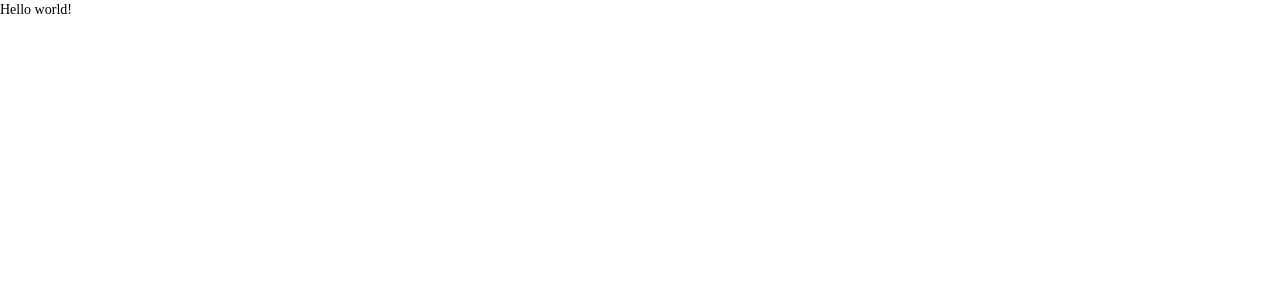
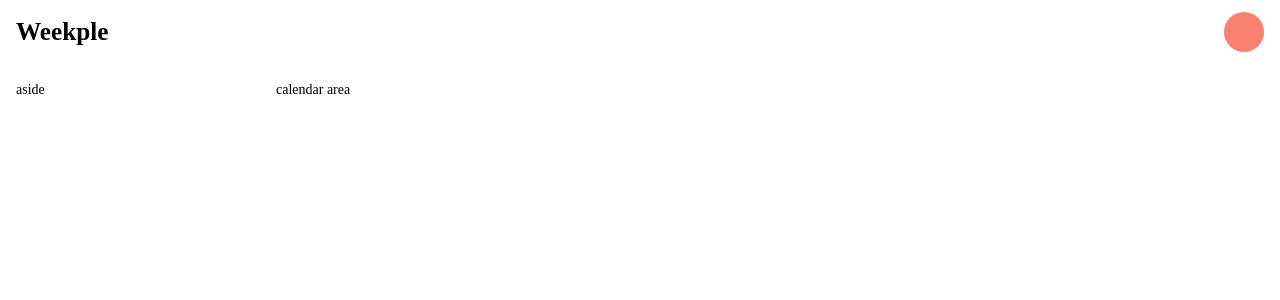
Before and after one commit to thisyujeong/calendar-system-practice, a Next.js app: page / in a window 1280 px wide. Shown: the top 300 px of the page. Built offline with nearby package versions, Linux system fonts and the light colour scheme.

Commit message:
add: layout components

```diff
--- /dev/null
+++ b/components/layout/Aside.style.ts
@@ -0,0 +1,5 @@
+import styled from '@emotion/styled';
+
+export const AsideContainer = styled.section`
+  padding: 16px;
+`;
--- /dev/null
+++ b/components/layout/Aside.tsx
@@ -0,0 +1,11 @@
+import { AsideContainer } from './Aside.style';
+
+type AsideProps = {
+  children: React.ReactNode | undefined;
+};
+
+const Aside = ({ children }: AsideProps) => {
+  return <AsideContainer>{children}</AsideContainer>;
+};
+
+export default Aside;
--- /dev/null
+++ b/components/layout/Container.style.ts
@@ -0,0 +1,17 @@
+import styled from '@emotion/styled';
+import { Common } from '../../styles/common';
+
+export const Container = styled.div`
+  position: relative;
+`;
+
+export const Content = styled.div`
+  position: relative;
+  display: grid;
+  grid-template-columns: 260px 1fr;
+  height: ${Common.layout.bodyHeight};
+`;
+
+export const Main = styled.main`
+  padding: 16px;
+`;
--- /dev/null
+++ b/components/layout/Container.tsx
@@ -0,0 +1,23 @@
+import Aside from './Aside';
+import { Container, Content, Main } from './Container.style';
+import Header from './Header';
+
+type LayoutProps = {
+  children: React.ReactNode | undefined;
+};
+
+const LayoutContianer = ({ children }: LayoutProps) => {
+  return (
+    <Container>
+      <Header />
+      <Content>
+        <Aside>
+          <h1>aside</h1>
+        </Aside>
+        <Main>{children}</Main>
+      </Content>
+    </Container>
+  );
+};
+
+export default LayoutContianer;
--- /dev/null
+++ b/components/layout/Header.style.ts
@@ -0,0 +1,29 @@
+import styled from '@emotion/styled';
+
+export const HeaderContainer = styled.div`
+  position: relative;
+  width: 100%;
+  padding: 12px 16px;
+  display: flex;
+  justify-content: space-between;
+  align-items: center;
+`;
+
+export const HeaderTitle = styled.h1`
+  font-size: 1.8rem;
+  font-weight: bold;
+  line-height: 1;
+`;
+
+export const HeaderToolbar = styled.div`
+  display: flex;
+  align-items: center;
+`;
+
+export const Profile = styled.div`
+  position: relative;
+  width: 40px;
+  height: 40px;
+  border-radius: 100%;
+  background-color: salmon;
+`;
--- /dev/null
+++ b/components/layout/Header.tsx
@@ -0,0 +1,14 @@
+import { HeaderContainer, HeaderTitle, HeaderToolbar, Profile } from './Header.style';
+
+const Header = () => {
+  return (
+    <HeaderContainer>
+      <HeaderTitle>Weekple</HeaderTitle>
+      <HeaderToolbar>
+        <Profile></Profile>
+      </HeaderToolbar>
+    </HeaderContainer>
+  );
+};
+
+export default Header;
--- a/pages/index.tsx
+++ b/pages/index.tsx
@@ -1,13 +1,12 @@
 import type { NextPage } from 'next';
-import styles from '../styles/Home.module.css';
-import tw from 'tailwind-styled-components';
-
-const Test = tw.h1`
-text-3xl font-bold underline
-`;
+import LayoutContianer from '../components/layout/Container';
 
 const Home: NextPage = () => {
-  return <Test className="text-3xl font-bold underline">Hello world!</Test>;
+  return (
+    <LayoutContianer>
+      <div>calendar area</div>
+    </LayoutContianer>
+  );
 };
 
 export default Home;
--- /dev/null
+++ b/styles/common.ts
@@ -0,0 +1,6 @@
+export const Common = {
+  layout: {
+    headerHeight: '64px',
+    bodyHeight: 'calc(100vh - 64px)',
+  },
+};
```
